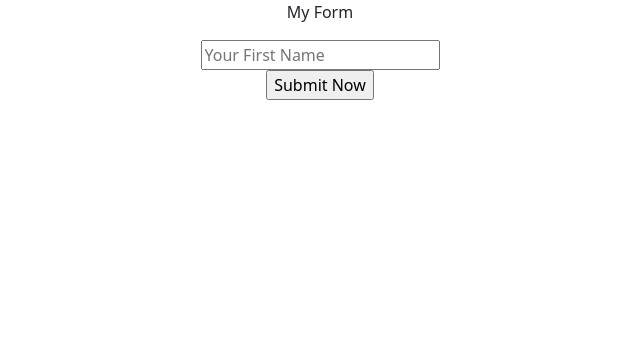
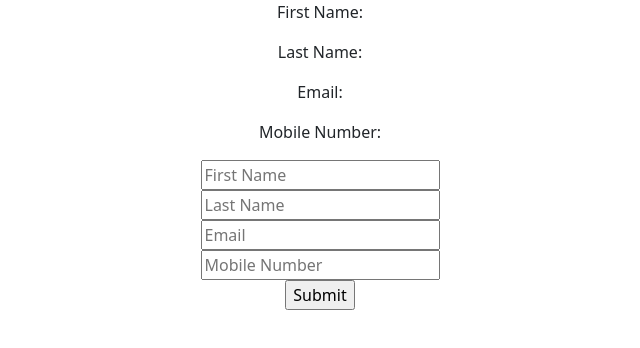
Before and after one commit to mithunbanerjee632/React-Js-Basic, a React (Create React App) app: page / in a window 1280 px wide. Shown: the top 348 px of the page, without its empty margins (320-960 px from the left). Built offline with nearby package versions, Linux system fonts and the light colour scheme.

Commit message:
Signup Form

```diff
--- a/src/App.js
+++ b/src/App.js
@@ -14,6 +14,7 @@
 import MyDemo from './ReactDom/MyDemo.js';
 import MyDemo1 from './ReactDom/MyDemo1.js';
 import Form1 from './Form/Form1.js'
+import Signup from './Form/Signup';
 
 function App() {
 
@@ -21,7 +22,7 @@
       <div className="App">
 
 
-     <Form1></Form1>
+    <Signup></Signup>
        </div>
   );
 
--- /dev/null
+++ b/src/Form/Signup.js
@@ -0,0 +1,46 @@
+import React, { Component } from 'react';
+
+class Signup extends Component {
+     constructor(){
+       super();
+       this.state={
+         fname:" ",
+         lname:" ",
+         email:" ",
+         mobile:" "
+       }
+     }
+
+     onChangeHandler=(event)=>{
+       var inputName = event.target.name;
+       var inputValue = event.target.value;
+
+       this.setState({[inputName]:inputValue});
+     }
+
+
+  render() {
+    return (
+      <div>
+        <p>First Name: {this.state.fname}</p>
+        <p>Last Name: {this.state.lname}</p>
+        <p>Email: {this.state.email}</p>
+        <p>Mobile Number: {this.state.mobile}</p>
+
+        <form>
+          <input  type="text" onChange={this.onChangeHandler} name="fname" placeholder="First Name"></input><br></br>
+
+          <input type="text" onChange={this.onChangeHandler} name="lname" placeholder="Last Name"></input><br></br>
+
+          <input type="text" onChange={this.onChangeHandler} name="email" placeholder="Email"></input><br></br>
+
+          <input type="text" onChange={this.onChangeHandler} name="mobile" placeholder="Mobile Number"></input><br></br>
+
+          <input name="submit" type="submit" value="Submit"></input>
+        </form>
+      </div>
+    );
+  }
+}
+
+export default Signup;
```
